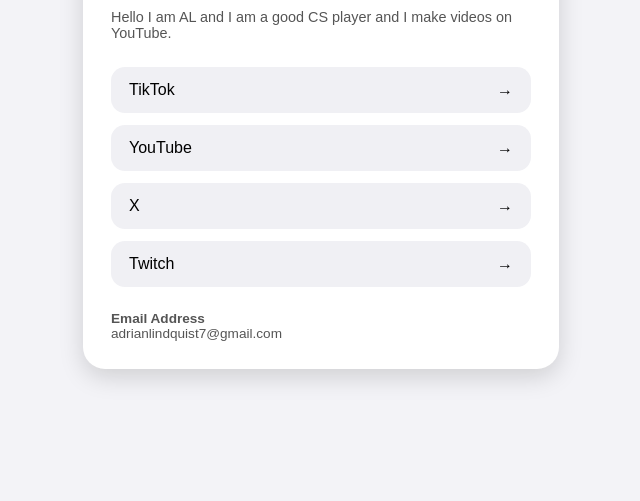
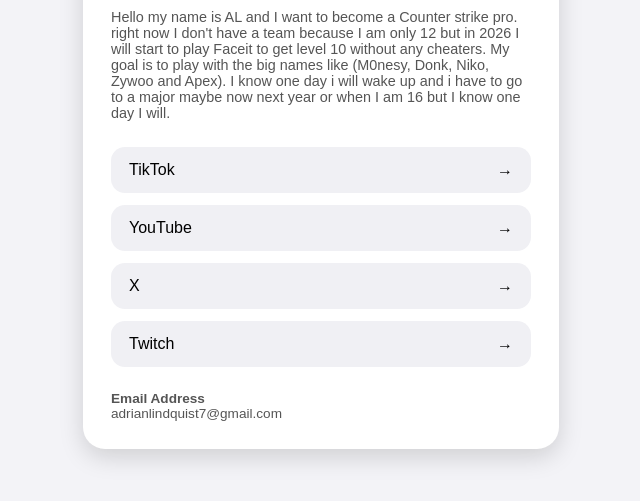
Before and after one commit to AL-cs2/AL, a plain HTML site: page index.html in a window 1280 px wide. Shown: the part 147-648 px from the top of the page, without its empty margins (319-959 px from the left). Drawn offline with Linux system fonts and the light colour scheme.

Commit message:
Update index.html

```diff
--- a/index.html
+++ b/index.html
@@ -132,7 +132,7 @@
     </div>
 
     <div class="bio">
-      Hello I am AL and I am a good CS player and I make videos on YouTube.
+      Hello my name is AL and I want to become a Counter strike pro. right now I don't have a team because I am only 12 but in 2026 I will start to play Faceit to get level 10 without any cheaters. My goal is to play with the big names like (M0nesy, Donk, Niko, Zywoo and Apex). I know one day i will wake up and i have to go to a major maybe now next year or when I am 16 but I know one day I will.
     </div>
 
     <div class="links">
```
